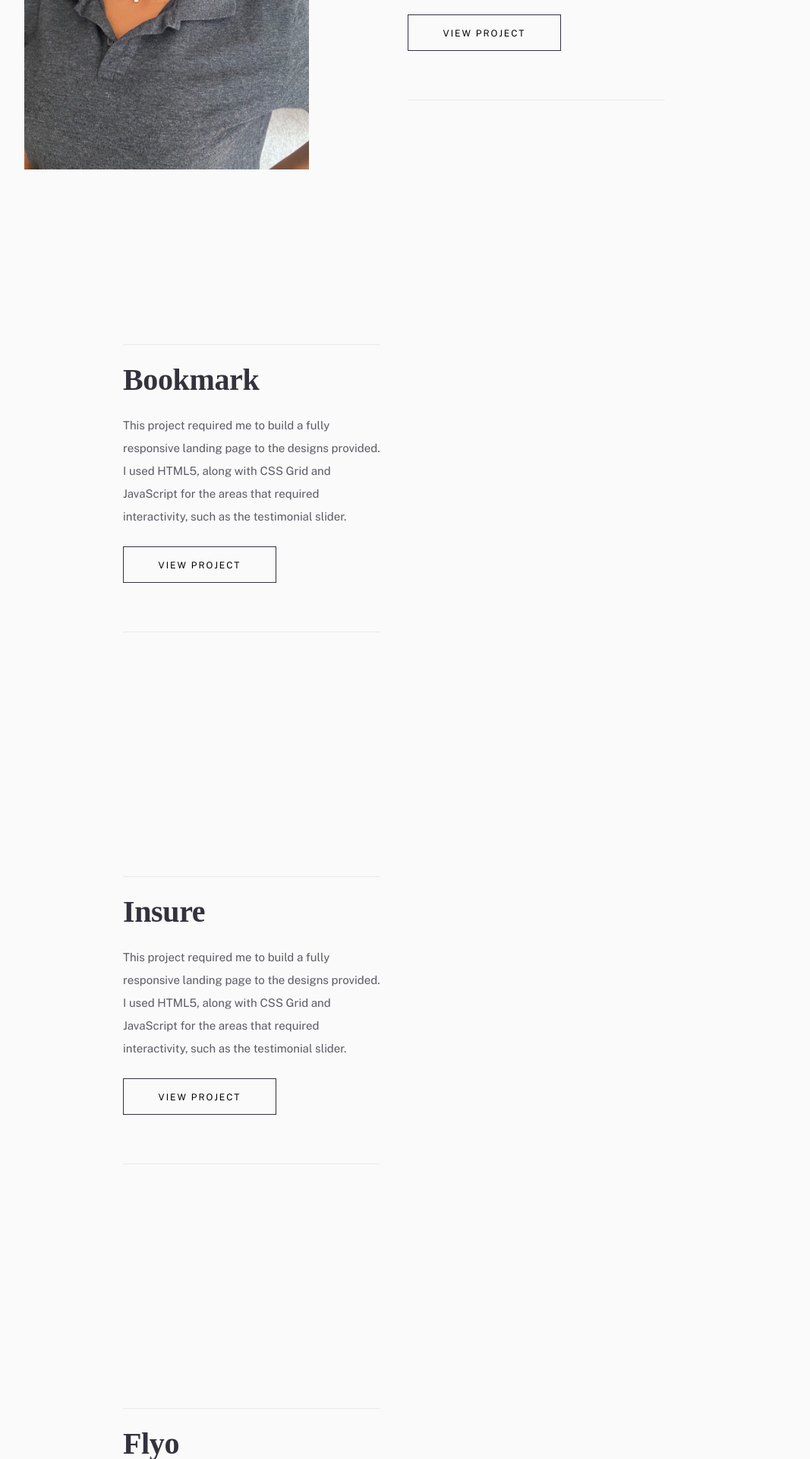
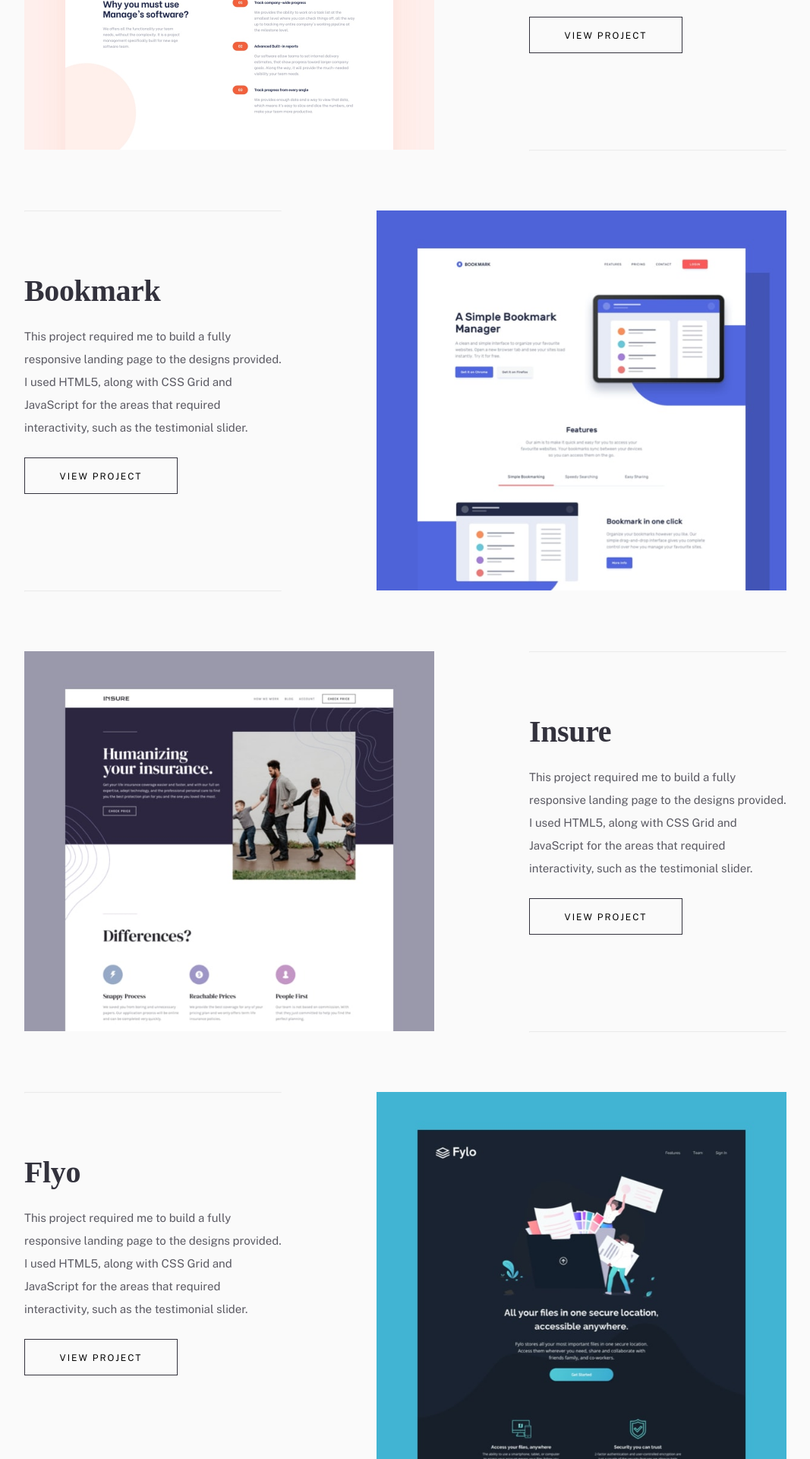
Before and after one commit to julie-ify/portfolio-website, a React (Create React App) app: page /portfolio in a window 1280 px wide. Shown: the part 480-2400 px from the top of the page at 76% size, without its empty margins (85-1152 px from the left). Built offline with nearby package versions, Linux system fonts and the light colour scheme; a web font is replaced by a local one.

Commit message:
Finish the portfolio index

```diff
--- a/src/App.js
+++ b/src/App.js
@@ -1,15 +1,10 @@
 import { Route, Routes } from 'react-router';
 import './App.scss';
 import Home from './pages/Home';
-import Nav from './components/Nav';
-import Footer from './components/Footer';
 import PortfolioIndex from './pages/PortfolioIndex';
 import PortfolioDetail from './pages/PortfolioDetail';
-// import { useParams } from 'react-router-dom';
 
 function App() {
-	// const paramSlug = useParams();
-	// console.log(paramSlug)
 	return (
 		<>
 			<div className="App">
--- a/src/styles/Nav.scss
+++ b/src/styles/Nav.scss
@@ -22,7 +22,7 @@
 	.Nav-container {
 		max-width: 768px;
 		padding-top: 60px;
-		margin-bottom: 40px;
+		margin-bottom: 94px;
 		display: flex;
 		align-items: center;
 		justify-content: space-between;
@@ -53,7 +53,7 @@
 	.Nav-container {
 		max-width: 1110px;
 		padding-top: 60px;
-		margin-bottom: 40px;
+		margin-bottom: 94px;
 		display: flex;
 		align-items: center;
 		justify-content: space-between;
--- a/src/styles/PortfolioIndex.scss
+++ b/src/styles/PortfolioIndex.scss
@@ -80,7 +80,8 @@
 		margin-bottom: 100px;
 		align-items: center;
 		gap: 52px;
-		height: 550px;
+		height: 450px;
+		margin-bottom: 70px;
 	}
 
 	.Portfolio-inner-grid {
@@ -97,10 +98,32 @@
 		width: 375px;
 		height: 275px;
 	}
-
-	// .Portfolio-main-text-wrap {
-	// 	margin-top: 45px;
-	// }
+	.Project-2 {
+		background: url('../images/portfolio/tablet/image-portfolio-bookmark@2x.jpg'),
+			no-repeat;
+		background-position: center;
+		background-size: cover;
+		width: 375px;
+		height: 275px;
+		order: 2;
+	}
+	.Project-3 {
+		background: url('../images/portfolio/tablet/image-portfolio-insure@2x.jpg'),
+			no-repeat;
+		background-position: center;
+		background-size: cover;
+		width: 375px;
+		height: 275px;
+	}
+	.Project-4 {
+		background: url('../images/portfolio/tablet/image-portfolio-fylo@2x.jpg'),
+			no-repeat;
+		background-position: center;
+		background-size: cover;
+		width: 375px;
+		height: 275px;
+		order: 2
+	}
 
 	.Portfolio-Paragraph-text {
 		max-width: 339px;
@@ -115,9 +138,9 @@
 	.Portfolio-outer-grid {
 		display: flex;
 		flex-direction: row;
-		margin-bottom: 100px;
-		gap: 130px;
-		height: 600px;
+		margin-bottom: 80px;
+		gap: 125px;
+		height: 500px;
 		width: 100%;
 	}
 
@@ -125,25 +148,53 @@
 		display: flex;
 		flex-direction: column;
 		margin-top: 0;
+		height: 500px;
 	}
 
 	.Project-1 {
-		background: url('../images/homepage/desktop/profile.jpg'), no-repeat;
+		background: url('../images/portfolio/desktop/image-portfolio-manage@2x.jpg'),
+			no-repeat;
 		background-position: center;
 		background-size: cover;
-		max-width: 400px;
-		height: 560px;
+		min-width: 540px;
+		height: 500px;
 	}
-
-	// .Portfolio-main-text-wrap {
-	// 	margin-top: 45px;
-	// }
+	.Project-2 {
+		background: url('../images/portfolio/tablet/image-portfolio-bookmark@2x.jpg'),
+			no-repeat;
+		background-position: center;
+		background-size: cover;
+		min-width: 540px;
+		height: 500px;
+		order: 2;
+	}
+	.Project-3 {
+		background: url('../images/portfolio/tablet/image-portfolio-insure@2x.jpg'),
+			no-repeat;
+		background-position: center;
+		background-size: cover;
+		min-width: 540px;
+		height: 500px;
+	}
+	.Project-4 {
+		background: url('../images/portfolio/tablet/image-portfolio-fylo@2x.jpg'),
+			no-repeat;
+		background-position: center;
+		background-size: cover;
+		min-width: 540px;
+		height: 500px;
+		order: 2
+	}
 
 	.Paragraph-text {
 		max-width: 350px;
 	}
 
+	.Portfolio-inner-grid .First {
+		margin-bottom: 59px;
+	}
+
 	.Portfolio-inner-grid .Second {
-		margin-top: 40px;
+		margin-top: 103px;
 	}
 }
```
